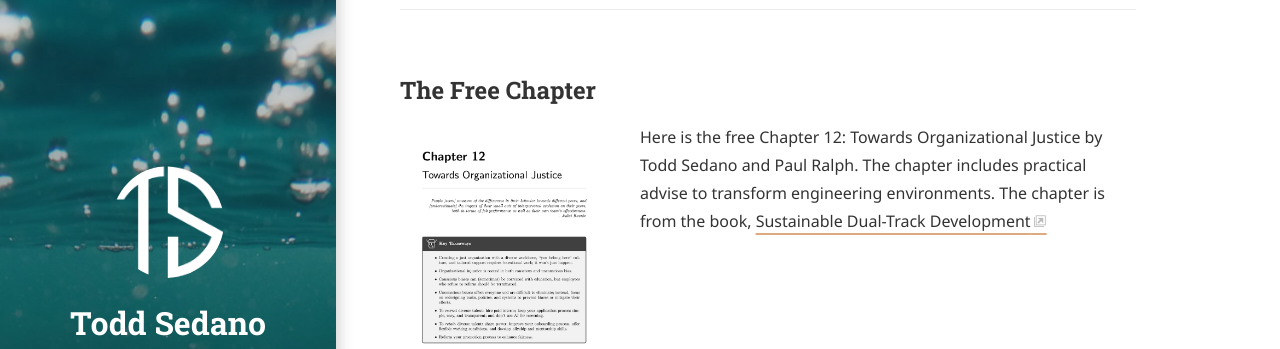
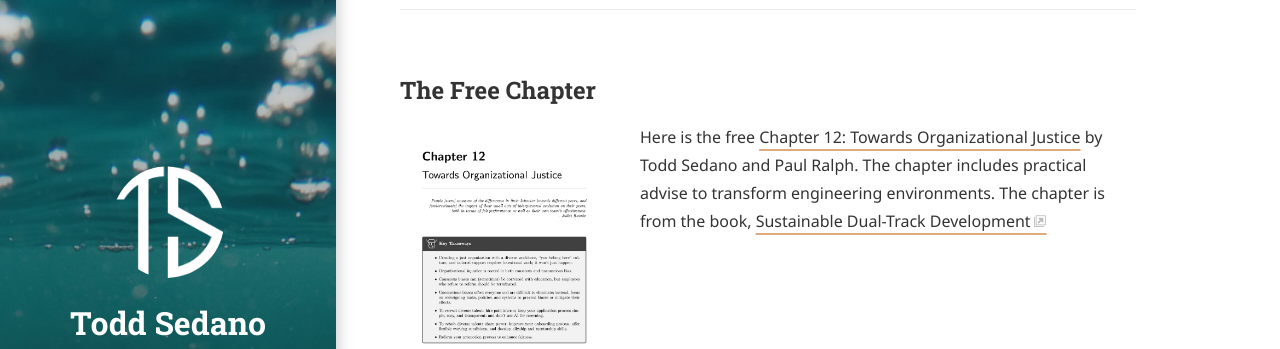
Before and after one commit to professor/professor.github.io, a Jekyll site: the page built from towards-organizational-justice/index.markdown, in a window 1280 px wide and 1185 px high. Shown: the part 177-526 px from the top of the window. Built offline with Jekyll 4.4.1, drawn with Linux system fonts in a browser that asks for light colours; cached includes are drawn as plain includes; nearby versions of some CDN libraries; some web fonts are replaced; library files that are not in the unit come from our copies.

Commit message:
Adds link to free pdf

```diff
--- a/towards-organizational-justice/index.markdown
+++ b/towards-organizational-justice/index.markdown
@@ -9,8 +9,8 @@ footer: true
 
 
 ## The Free Chapter
-<img border="0" src="../images/towards-organizational-justice-143kb.jpg" alt="Free Chapter" width="208" />{: style="float: left; margin-right: 2em"}
-Here is the free Chapter 12: Towards Organizational Justice by Todd Sedano and Paul Ralph. The chapter includes practical advise to transform engineering environments. The chapter is from the book, <a href="https://amzn.to/4nAmJl3">Sustainable Dual-Track Development</a>
+<a target="_blank" href="../pdfs/Towards-Organizational-Justice-Sedano-Ralph-2025-09-19.pdf" class="no-mark-external"><img border="0" src="../images/towards-organizational-justice-143kb.jpg" alt="Free Chapter" width="208" />{: style="float: left; margin-right: 2em"}</a>
+Here is the free <a target="_blank" href="../pdfs/Towards-Organizational-Justice-Sedano-Ralph-2025-09-19.pdf" class="no-mark-external">Chapter 12: Towards Organizational Justice</a> by Todd Sedano and Paul Ralph. The chapter includes practical advise to transform engineering environments. The chapter is from the book, <a href="https://amzn.to/4nAmJl3">Sustainable Dual-Track Development</a>
 
 <div style="clear: both;" />
 
```
Also changed, not shown: 1 other file.
